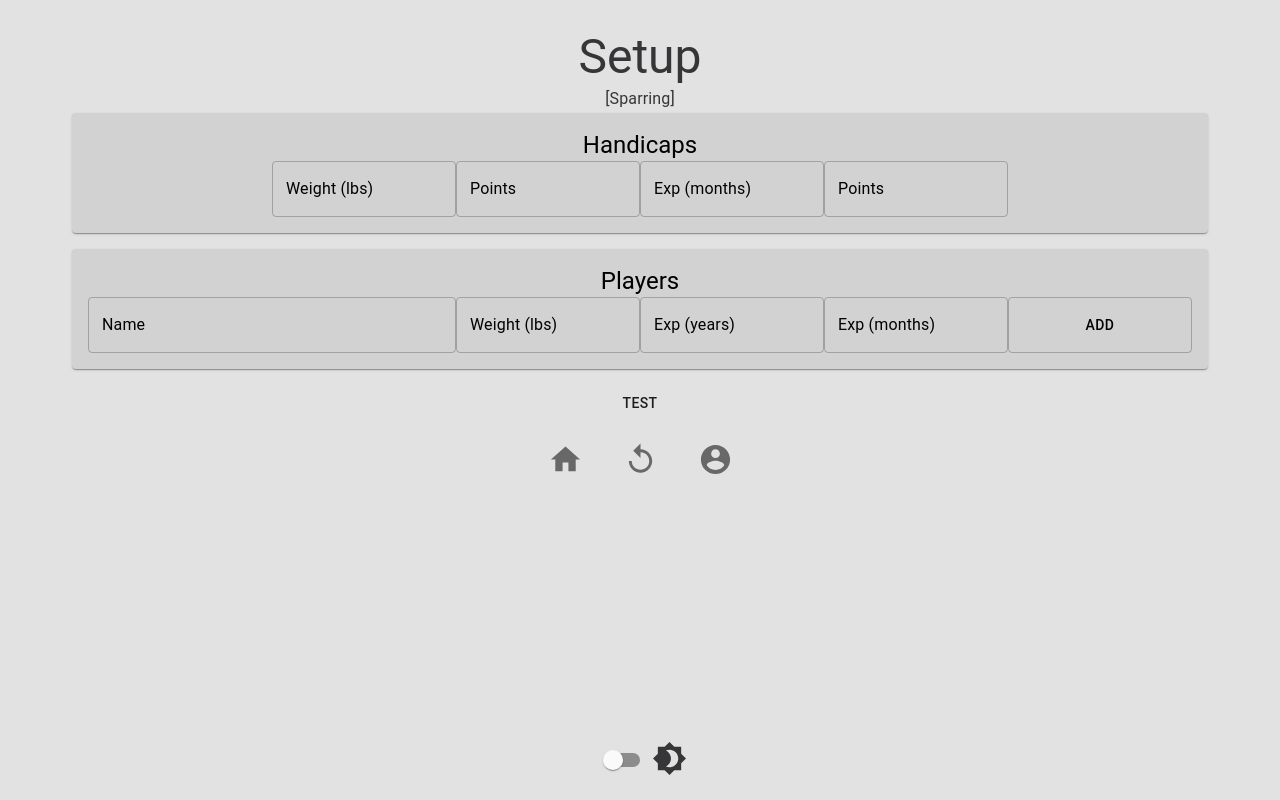
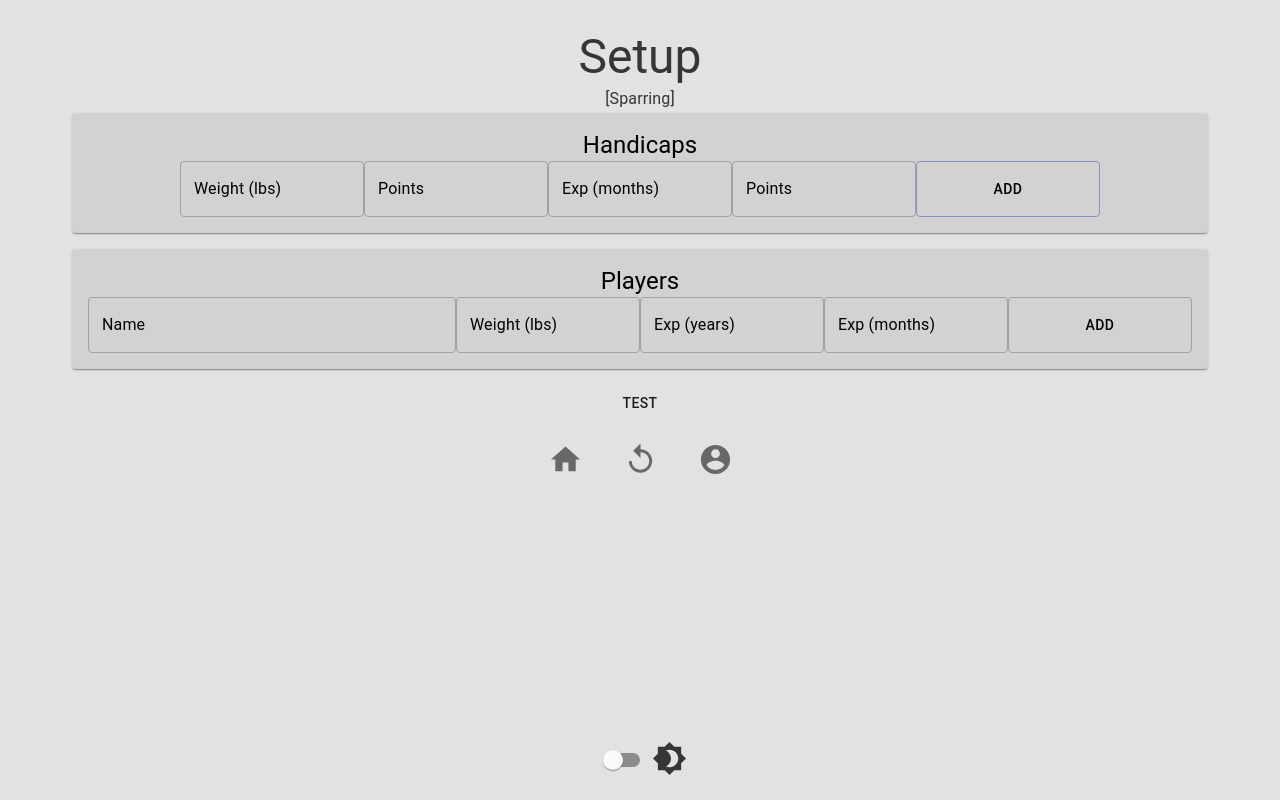
Before and after one commit to dli9431/RandomGrapple, a React (Create React App) app in the folder client/: page /sparring in a window 1280 px wide. Built offline with nearby package versions, Linux system fonts and the light colour scheme.

Commit message:
handicap form working

```diff
--- a/client/src/components/setup.js
+++ b/client/src/components/setup.js
@@ -1,11 +1,42 @@
-import React from 'react';
-import { Divider, Grid, Paper, Button, TextField, Tooltip, Typography, Box, Link } from '@material-ui/core';
+import React, { useState } from 'react';
+import { Grid, Paper, Button, TextField, Tooltip, Typography, Box, Link } from '@material-ui/core';
 import { regStyles } from './styles/styles';
 import { Menu } from './menu/menu';
 
 export const Setup = ({ setupInfo, setup, night, logged }) => {
 	const classes = regStyles({ night: night });
-	let playerIndex = 0;
+	const [handicaps, setHandicaps] = useState(false);
+	const [handicapWeight, setHandicapWeight] = useState();
+	const [handicapWeightPts, setHandicapWeightPts] = useState();
+	const [handicapExp, setHandicapExp] = useState();
+	const [handicapExpPts, setHandicapExpPts] = useState();
+	const [playerIndex, setPlayerIndex] = useState(0);
+
+	const addHandicap = () => {
+		setup.handicaps = [];
+		setup.handicaps.push({
+			name: "Weight Handicap",
+			amount: handicapWeight,
+			pts: handicapWeightPts
+		});
+		setup.handicaps.push({
+			name: "Experience Handicap",
+			amount: handicapExp,
+			pts: handicapExpPts
+		})
+		// setup.handicaps.handicapWeight = handicapWeight;
+		// setup.handicaps.handicapWeightPts = handicapWeightPts;
+		// setup.handicaps.handicapExp = handicapExp;
+		// setup.handicaps.handicapExpPts = handicapExpPts;
+		setHandicaps(true);
+	}
+
+	const resetHandicap = () => {
+		setup.handicaps = [];
+		setHandicaps(false);
+		console.log(setup);
+	}
+
 	return (
 		<Box display="flex" flexDirection="column" height="90vh" p={1} width="90vw" textAlign="center">
 			<Typography variant="h3">Setup</Typography>
@@ -14,8 +45,49 @@ export const Setup = ({ setupInfo, setup, night, logged }) => {
 				<Box mb={2}>
 					<Paper className={classes.paper}>
 						<Typography variant="h5">Handicaps</Typography>
+						{/* <Grid container direction="row" justify="center">
+							<Grid item xs={12}>
+								<Box mb={1}>
+
+								</Box>
+							</Grid>
+							<Grid item xs={6} sm={2} md={2} lg={2}>
+								<Button fullWidth={true} variant="outlined" className={classes.inputAdd} color={night ? "secondary" : "primary"} width="100%">Reset</Button>
+							</Grid>
+						</Grid> */}
 						<Grid container direction="row" justify="center">
-							<Grid item xs={8} sm={6} md={3} lg={2} xsAlign="center" mdAlign="right">
+							{handicaps === false ?
+									<>
+										<Grid item xs={8} sm={6} md={3} lg={2}>
+											<TextField type="number" step="10" defaultValue={handicapWeight} onChange={(e) => {setHandicapWeight(e.target.value)}} label="Weight (lbs)" variant="outlined" fullWidth={true}/>
+										</Grid>
+										<Grid item xs={4} sm={6} md={1} lg={2}>
+											<TextField type="number" step="1" defaultValue={handicapWeightPts} onChange={(e) => {setHandicapWeightPts(e.target.value)}} label="Points" variant="outlined" fullWidth={true} />
+										</Grid>
+										<Grid item xs={8} sm={6} md={3} lg={2}>
+											<TextField type="number" step="1" defaultValue={handicapExp} onChange={(e) => {setHandicapExp(e.target.value)}}  label="Exp (months)" variant="outlined" fullWidth={true} />
+										</Grid>
+										<Grid item xs={4} sm={6} md={1} lg={2}>
+											<TextField type="number" step="1" defaultValue={handicapExpPts} onChange={(e) => {setHandicapExpPts(e.target.value)}} label="Points" variant="outlined" fullWidth={true} />
+										</Grid>
+										<Grid item xs={6} sm={2} md={2} lg={2}>
+											<Button onClick={addHandicap} fullWidth={true} variant="outlined" className={classes.inputAdd} color={night ? "secondary" : "primary"} width="100%">Add</Button>
+										</Grid>
+									</>
+									:
+									<>
+										<Grid item xs={12}>
+											<Box mb={1}>
+												{Object.keys(setup.handicaps).map(function(key, index) { return <Box>{setup.handicaps[key].name + ": " + setup.handicaps[key].amount + " lbs / " + setup.handicaps[key].pts + " pts" }</Box>})}
+											</Box>
+										</Grid>
+										<Grid item xs={6} sm={2} md={2} lg={2}>
+											<Button fullWidth={true} onClick={resetHandicap} variant="outlined" className={classes.inputAdd} color={night ? "secondary" : "primary"} width="100%">Reset</Button>
+										</Grid>
+									</>
+							}
+
+							{/* <Grid item xs={8} sm={6} md={3} lg={2} xsAlign="center" mdAlign="right">
 								<TextField type="number" step="10" id="weight" label="Weight (lbs)" variant="outlined" fullWidth="true" />
 							</Grid>
 							<Grid item xs={4} sm={6} md={1} lg={2} xsAlign="center" mdAlign="left">
@@ -27,6 +99,10 @@ export const Setup = ({ setupInfo, setup, night, logged }) => {
 							<Grid item xs={4} sm={6} md={1} lg={2} xsAlign="center" mdAlign="left">
 								<TextField type="number" step="1" id="expPts" label="Points" variant="outlined" fullWidth="true" />
 							</Grid>
+							<Grid item xs={6} sm={2} md={2} lg={2}>
+								<Button fullWidth={true} variant="outlined" className={classes.inputAdd} color={night ? "secondary" : "primary"} width="100%">Add</Button>
+							</Grid>
+							 */}
 						</Grid>
 					</Paper>
 				</Box>
@@ -34,17 +110,17 @@ export const Setup = ({ setupInfo, setup, night, logged }) => {
 					<Paper className={classes.paper}>
 						<Typography variant="h5">Players</Typography>
 						<Grid container direction="row" justify="center">
-							<Grid item xs={12} sm={12} md={4} lg={4} xsAlign="center" mdAlign="right">
-								<TextField id={"p" + playerIndex} label="Name" variant="outlined" fullWidth="true" />
+							<Grid item xs={12} sm={12} md={4} lg={4}>
+								<TextField id={"p" + playerIndex} label="Name" variant="outlined" fullWidth={true} />
 							</Grid>
-							<Grid item xs={4} sm={4} md={2} lg={2} xsAlign="center" mdAlign="left">
-								<TextField type="number" step="10" id={"p" + playerIndex + "Weight"} label="Weight (lbs)" variant="outlined" fullWidth="true" />
+							<Grid item xs={4} sm={4} md={2} lg={2}>
+								<TextField type="number" step="10" id={"p" + playerIndex + "Weight"} label="Weight (lbs)" variant="outlined" fullWidth={true} />
 							</Grid>
 							<Grid item xs={4} sm={3} md={2} lg={2} align="left">
-								<TextField type="number" step="1" id={"p" + playerIndex + "ExpYrs"} label="Exp (years)" variant="outlined" fullWidth="true" />
+								<TextField type="number" step="1" id={"p" + playerIndex + "ExpYrs"} label="Exp (years)" variant="outlined" fullWidth={true} />
 							</Grid>
 							<Grid item xs={4} sm={3} md={2} lg={2} align="left">
-								<TextField type="number" step="1" id={"p" + playerIndex + "ExpMonths"} label="Exp (months)" variant="outlined" fullWidth="true" />
+								<TextField type="number" step="1" id={"p" + playerIndex + "ExpMonths"} label="Exp (months)" variant="outlined" fullWidth={true} />
 							</Grid>
 							<Grid item xs={12} sm={2} md={2} lg={2}>
 								<Button fullWidth={true} variant="outlined" className={classes.inputAdd} width="100%">Add</Button>
@@ -52,15 +128,6 @@ export const Setup = ({ setupInfo, setup, night, logged }) => {
 						</Grid>
 					</Paper>
 				</Box>
-				{/* <Box pb={1} pt={1}>
-					<TextField id="" label="Weight (lbs)" variant="outlined" />
-					<TextField id="" label="Experience (months)" variant="outlined" />
-					<Button variant="outlined" className={classes.inputAdd}>Add</Button>
-				</Box>
-				<Box>
-					<TextField type="number" id="exp" label="Experience (months)" variant="outlined" />
-					<TextField type="number" step="1" id="expPts" label="Points" variant="outlined" />
-				</Box> */}
 			</form>
 			<Button onClick={() => { setup.isSet = true; setupInfo(setup) }}>test</Button>
 			<Menu night={night} logged={logged} />
--- a/client/src/components/sparring.js
+++ b/client/src/components/sparring.js
@@ -22,7 +22,7 @@ export const Sparring = (props) => {
 			exp: 0,
 			belt: ''
 		},
-		handicaps: {},
+		handicaps: [],
 	});
 
 	const setupInfo = (info) => {
```
